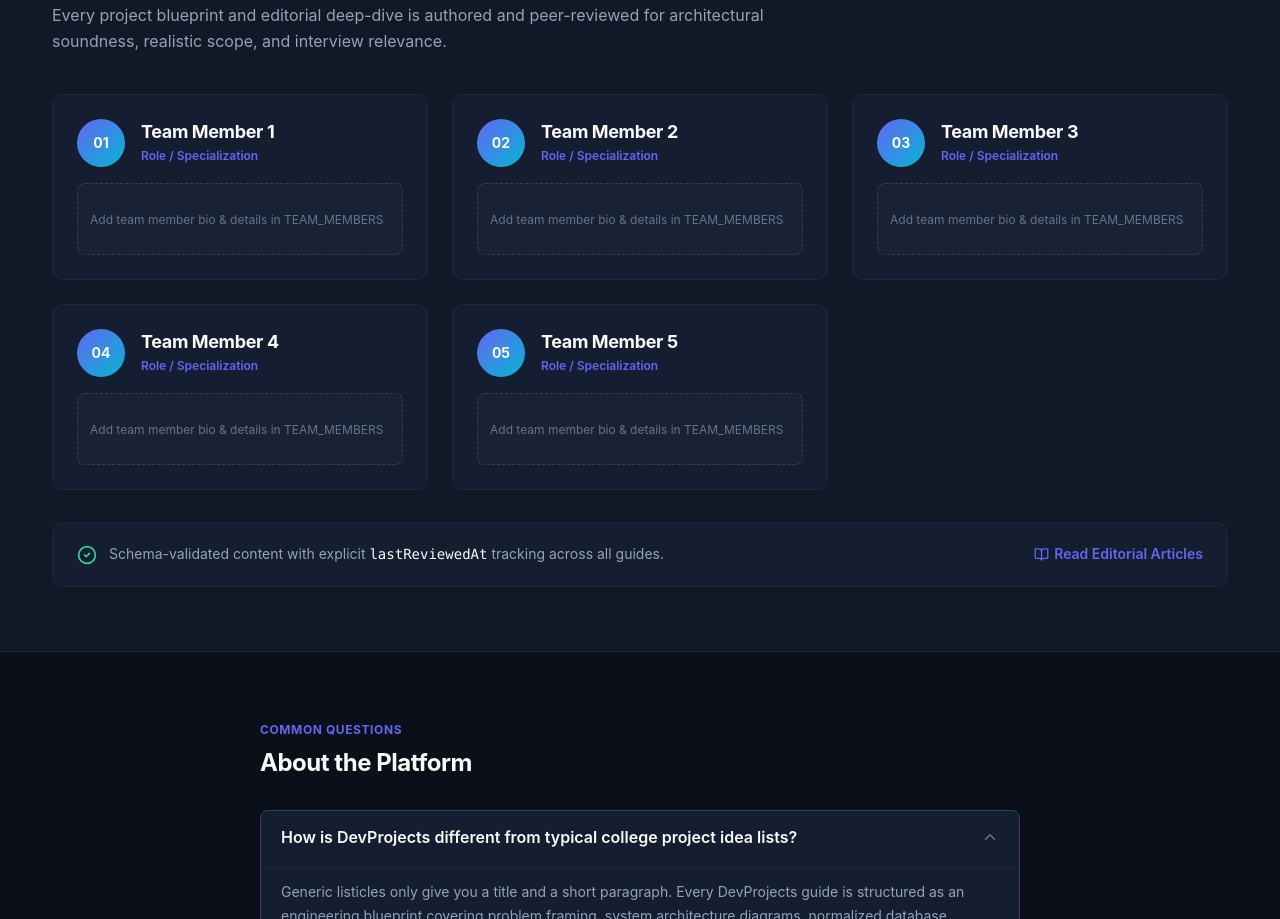
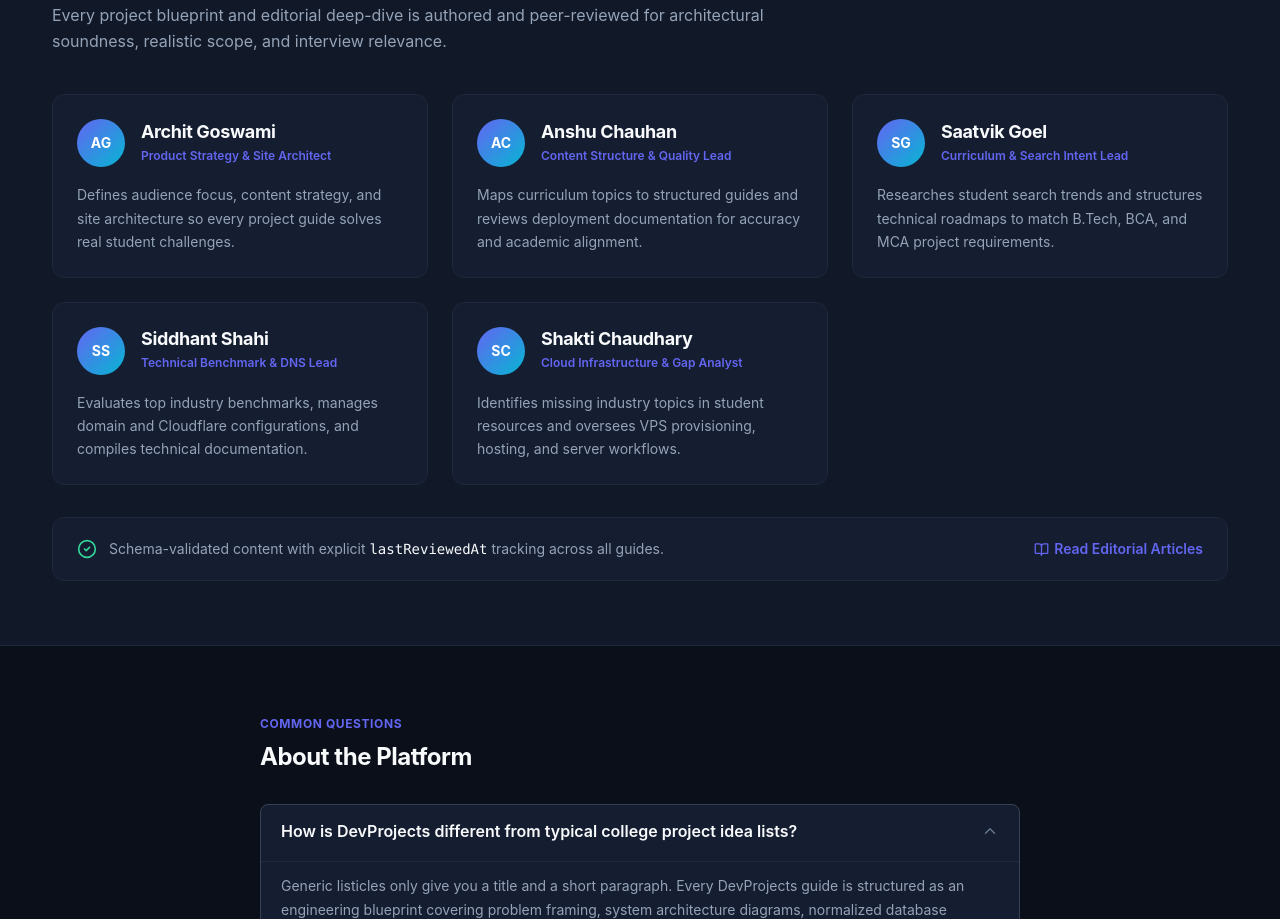
Before and after one commit to deltax007/seo-project, a Next.js app: page /about in a window 1280 px wide. Shown: the part 2640-3559 px from the top of the page. Built offline with nearby package versions, Linux system fonts and the light colour scheme.

Commit message:
Update page.tsx

```diff
--- a/src/app/about/page.tsx
+++ b/src/app/about/page.tsx
@@ -162,35 +162,36 @@ interface TeamMember {
 const TEAM_MEMBERS: TeamMember[] = [
   {
     id: 'member-1',
-    name: '',
-    role: '',
-    bio: '',
+    name: 'Archit Goswami',
+    role: 'Product Strategy & Site Architect',
+    bio: 'Defines audience focus, content strategy, and site architecture so every project guide solves real student challenges.',
   },
   {
     id: 'member-2',
-    name: '',
-    role: '',
-    bio: '',
+    name: 'Anshu Chauhan',
+    role: 'Content Structure & Quality Lead',
+    bio: 'Maps curriculum topics to structured guides and reviews deployment documentation for accuracy and academic alignment.',
   },
   {
     id: 'member-3',
-    name: '',
-    role: '',
-    bio: '',
+    name: 'Saatvik Goel',
+    role: 'Curriculum & Search Intent Lead',
+    bio: 'Researches student search trends and structures technical roadmaps to match B.Tech, BCA, and MCA project requirements.',
   },
   {
     id: 'member-4',
-    name: '',
-    role: '',
-    bio: '',
+    name: 'Siddhant Shahi',
+    role: 'Technical Benchmark & DNS Lead',
+    bio: 'Evaluates top industry benchmarks, manages domain and Cloudflare configurations, and compiles technical documentation.',
   },
   {
     id: 'member-5',
-    name: '',
-    role: '',
-    bio: '',
+    name: 'Shakti Chaudhary',
+    role: 'Cloud Infrastructure & Gap Analyst',
+    bio: 'Identifies missing industry topics in student resources and oversees VPS provisioning, hosting, and server workflows.',
   },
 ];
+
 
 function getInitials(name: string, index: number): string {
   const trimmed = name.trim();
```
